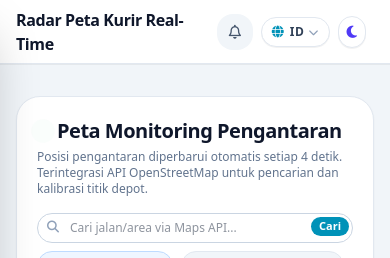
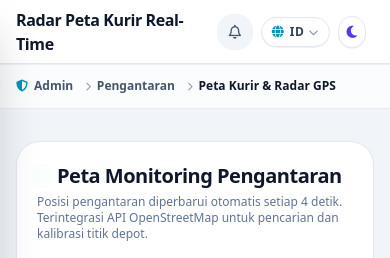
Before and after one commit to aldopandiangan998-art/water-delivery-management-system, a Laravel app: page /admin/deliveries/map in a window 390 px wide. Shown: the top 258 px of the page. Run offline with Laravel 12, Linux system fonts and the light colour scheme; a user stored in the database is signed in; data comes from the database, SQL or seed files in the repository; style sheets or scripts are compiled from the project's sources; parts of the project's set-up code (start-up, migrations or seed data) failed here and were passed over; some libraries are stand-ins or nearby versions.

Commit message:
feat(breadcrumbs): add smart auto-detecting breadcrumbs for admin and super admin pages

```diff
--- a/resources/views/admin/deliveries/map.blade.php
+++ b/resources/views/admin/deliveries/map.blade.php
@@ -1,6 +1,13 @@
 @extends('layouts.admin')
 
 @section('page_title', 'Radar Peta Kurir Real-Time')
+
+@section('breadcrumbs')
+    <x-breadcrumbs :items="[
+        ['title' => __('Pengantaran'), 'url' => route('admin.deliveries.index')],
+        ['title' => __('Peta Kurir & Radar GPS')]
+    ]" />
+@endsection
 
 @section('content')
 <div class="space-y-6"
--- /dev/null
+++ b/resources/views/components/breadcrumbs.blade.php
@@ -0,0 +1,154 @@
+@props([
+    'items' => [],
+])
+
+@php
+    $currentRoute = request()->route() ? request()->route()->getName() : '';
+    $user = auth()->user();
+    $roleName = ($user && $user->role === 'super_admin') ? __('Super Admin') : __('Admin');
+
+    // Default breadcrumb items list starting from Admin Dashboard root
+    $computedItems = [
+        [
+            'title' => $roleName,
+            'url' => route('admin.dashboard'),
+            'icon' => ($user && $user->role === 'super_admin') ? 'fa-solid fa-shield-virus' : 'fa-solid fa-shield-halved',
+        ]
+    ];
+
+    // If explicit items were passed as props, use them
+    if (!empty($items)) {
+        foreach ($items as $item) {
+            $computedItems[] = $item;
+        }
+    } else {
+        // Auto-detect based on current route
+        switch ($currentRoute) {
+            case 'admin.dashboard':
+                $computedItems[] = ['title' => __('Dashboard')];
+                break;
+
+            case 'admin.orders.index':
+                $computedItems[] = ['title' => __('Kelola Pesanan Air')];
+                break;
+
+            case 'admin.orders.show':
+                $computedItems[] = ['title' => __('Pesanan Air'), 'url' => route('admin.orders.index')];
+                $computedItems[] = ['title' => __('Rincian Pesanan')];
+                break;
+
+            case 'admin.products.index':
+                $computedItems[] = ['title' => __('Katalog Produk & Stok')];
+                break;
+
+            case 'admin.products.create':
+                $computedItems[] = ['title' => __('Katalog Produk'), 'url' => route('admin.products.index')];
+                $computedItems[] = ['title' => __('Tambah Produk Baru')];
+                break;
+
+            case 'admin.products.edit':
+                $computedItems[] = ['title' => __('Katalog Produk'), 'url' => route('admin.products.index')];
+                $computedItems[] = ['title' => __('Edit Produk')];
+                break;
+
+            case 'admin.products.show':
+                $computedItems[] = ['title' => __('Katalog Produk'), 'url' => route('admin.products.index')];
+                $computedItems[] = ['title' => __('Detail Produk')];
+                break;
+
+            case 'admin.deliveries.index':
+                $computedItems[] = ['title' => __('Pengantaran Kurir')];
+                break;
+
+            case 'admin.deliveries.map':
+                $computedItems[] = ['title' => __('Pengantaran'), 'url' => route('admin.deliveries.index')];
+                $computedItems[] = ['title' => __('Peta Kurir & GPS')];
+                break;
+
+            case 'admin.deliveries.show':
+                $computedItems[] = ['title' => __('Pengantaran'), 'url' => route('admin.deliveries.index')];
+                $computedItems[] = ['title' => __('Detail Pengantaran')];
+                break;
+
+            case 'admin.finance.index':
+                $computedItems[] = ['title' => __('Laporan Keuangan & Biaya')];
+                break;
+
+            case 'admin.users.index':
+                $computedItems[] = ['title' => __('Manajemen Pengguna')];
+                break;
+
+            case 'admin.service-areas.index':
+                $computedItems[] = ['title' => __('Area Layanan Pengantaran')];
+                break;
+
+            case 'admin.service-areas.create':
+                $computedItems[] = ['title' => __('Area Layanan'), 'url' => route('admin.service-areas.index')];
+                $computedItems[] = ['title' => __('Tambah Area Baru')];
+                break;
+
+            case 'admin.service-areas.edit':
+                $computedItems[] = ['title' => __('Area Layanan'), 'url' => route('admin.service-areas.index')];
+                $computedItems[] = ['title' => __('Edit Area Layanan')];
+                break;
+
+            case 'admin.reviews.index':
+                $computedItems[] = ['title' => __('Ulasan & Rating')];
+                break;
+
+            case 'admin.addresses.index':
+                $computedItems[] = ['title' => __('Buku Alamat Pelanggan')];
+                break;
+
+            default:
+                // General fallback parser based on URI segments
+                $segments = request()->segments();
+                // Remove first 'admin' segment since it's already in root
+                if (!empty($segments) && $segments[0] === 'admin') {
+                    array_shift($segments);
+                }
+                foreach ($segments as $index => $seg) {
+                    if (is_numeric($seg)) {
+                        $computedItems[] = ['title' => '#' . $seg];
+                    } else {
+                        $computedItems[] = ['title' => ucwords(str_replace(['-', '_'], ' ', $seg))];
+                    }
+                }
+                break;
+        }
+    }
+@endphp
+
+<nav aria-label="{{ __('Breadcrumb') }}" class="flex items-center overflow-x-auto py-1">
+    <ol class="inline-flex items-center space-x-1.5 sm:space-x-2 text-xs">
+        @foreach ($computedItems as $index => $item)
+            @php
+                $isLast = $loop->last;
+                $hasUrl = !empty($item['url']) && !$isLast;
+            @endphp
+
+            <li class="inline-flex items-center">
+                @if ($index > 0)
+                    <i class="fa-solid fa-chevron-right text-[9px] text-slate-400 dark:text-slate-600 mx-1.5 shrink-0"></i>
+                @endif
+
+                @if ($hasUrl)
+                    <a href="{{ $item['url'] }}"
+                       class="inline-flex items-center font-semibold text-slate-600 dark:text-slate-400 hover:text-cyan-600 dark:hover:text-cyan-400 transition-colors duration-150">
+                        @if (!empty($item['icon']))
+                            <i class="{{ $item['icon'] }} mr-1.5 text-xs text-cyan-600 dark:text-cyan-400"></i>
+                        @endif
+                        <span class="truncate max-w-[150px] sm:max-w-none">{{ $item['title'] }}</span>
+                    </a>
+                @else
+                    <span class="inline-flex items-center font-bold text-slate-900 dark:text-white" aria-current="page">
+                        @if (!empty($item['icon']) && $index === 0)
+                            <i class="{{ $item['icon'] }} mr-1.5 text-xs text-cyan-600 dark:text-cyan-400"></i>
+                        @endif
+                        <span class="truncate max-w-[180px] sm:max-w-none">{{ $item['title'] }}</span>
+                    </span>
+                @endif
+            </li>
+        @endforeach
+    </ol>
+</nav>
--- a/resources/views/layouts/admin.blade.php
+++ b/resources/views/layouts/admin.blade.php
@@ -474,6 +474,22 @@
             </div>
         </header>
 
+        <!-- Breadcrumbs Navigation Sub-header Bar -->
+        <div class="bg-white/70 dark:bg-slate-900/70 backdrop-blur-md border-b border-slate-200/80 dark:border-slate-800/80 px-4 sm:px-6 lg:px-8 py-2.5">
+            <div class="max-w-7xl mx-auto flex items-center justify-between">
+                @hasSection('breadcrumbs')
+                    @yield('breadcrumbs')
+                @else
+                    <x-breadcrumbs />
+                @endif
+
+                <div class="hidden sm:flex items-center space-x-2 text-[11px] text-slate-400 dark:text-slate-500 font-medium shrink-0">
+                    <i class="fa-regular fa-clock text-slate-400"></i>
+                    <span>{{ now()->translatedFormat('l, d M Y') }}</span>
+                </div>
+            </div>
+        </div>
+
         <!-- Flash Alert Messages -->
         <div class="max-w-7xl mx-auto px-4 sm:px-6 lg:px-8 w-full mt-4">
             @if (session('success'))
```
Also changed, not shown: resources/views/admin/deliveries/show.blade.php (+7 -0 lines), resources/views/admin/orders/show.blade.php (+7 -0 lines), resources/views/admin/products/edit.blade.php (+7 -0 lines), resources/views/ui-kit.blade.php (+12 -1 lines), 3 other files.
